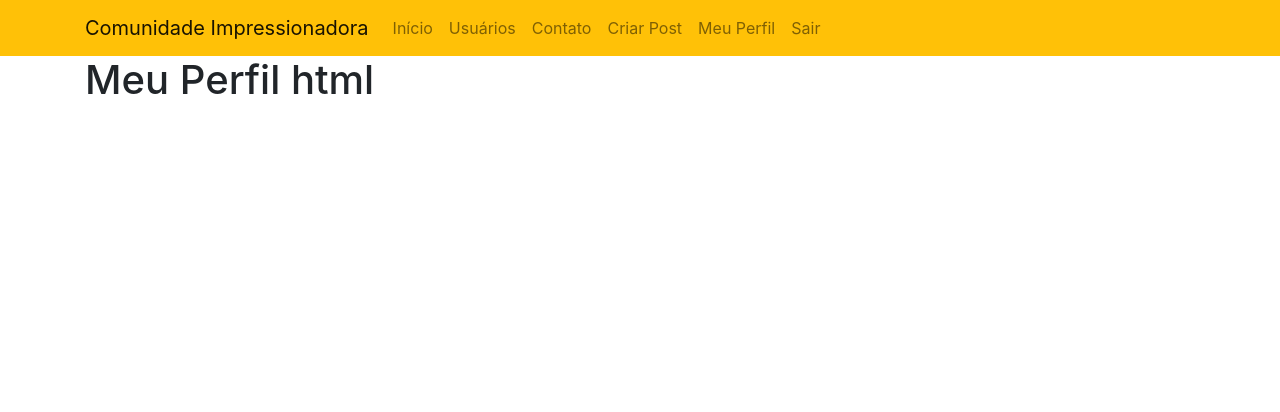
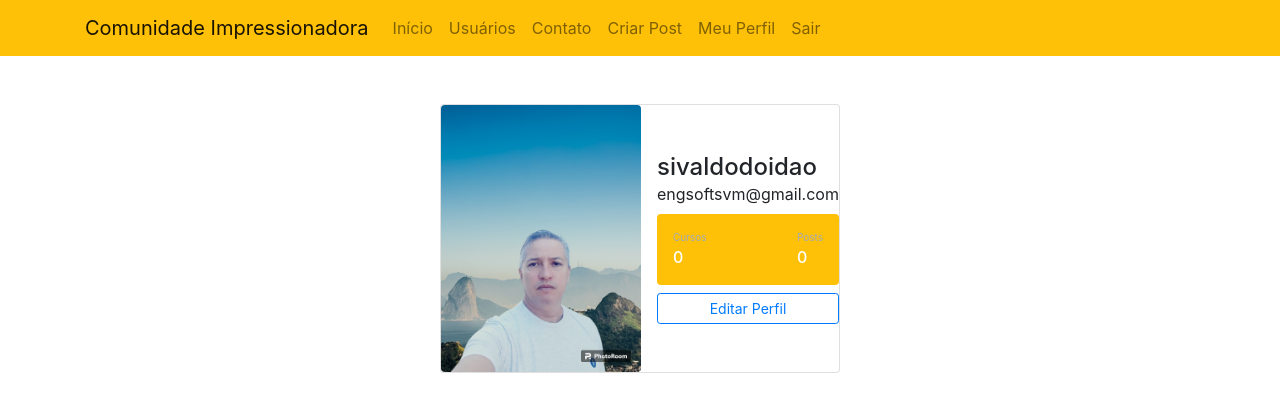
Before and after one commit to sivaldo-almeida1973/SiteComunidadePythonFlask, a Flask app: page /perfil in a window 1280 px wide. Shown: the top 412 px of the page. Run offline with Flask 3, Linux system fonts and the light colour scheme; a user stored in the database is signed in; some libraries are stand-ins or nearby versions.

Commit message:
Editando a Página de Perfil - HTML e CSS

```diff
--- a/comunidadeimpressionadora/static/style.css
+++ b/comunidadeimpressionadora/static/style.css
@@ -0,0 +1,41 @@
+
+
+
+.card{
+  width: 400px;
+  border: none;
+  border-radius: 10px;
+
+  background-color: #008B8B;
+}
+
+
+
+.stats{
+
+      background: #f2f5f8 !important;
+
+    color: #000 !important;
+}
+.articles{
+  font-size:10px;
+  color: #a1aab9;
+}
+.number1{
+  font-weight:500;
+}
+.followers{
+    font-size:10px;
+  color: #a1aab9;
+
+}
+.number2{
+  font-weight:500;
+}
+.rating{
+    font-size:10px;
+  color: #a1aab9;
+}
+.number3{
+  font-weight:500;
+}
--- a/comunidadeimpressionadora/templates/base.html
+++ b/comunidadeimpressionadora/templates/base.html
@@ -3,7 +3,7 @@
 <head>
     <meta charset="UTF-8">
     <title>Comunidade Impressionador</title>
-    <link rel="stylesheet" href="{{ url_for('static', filename='style.css') }}">
+    <link rel="stylesheet" type="text/css" href="{{ url_for('static', filename='style.css') }}">
     <link rel="stylesheet" href="https://stackpath.bootstrapcdn.com/bootstrap/4.1.3/css/bootstrap.min.css" integrity="sha384-MCw98/SFnGE8fJT3GXwEOngsV7Zt27NXFoaoApmYm81iuXoPkFOJwJ8ERdknLPMO" crossorigin="anonymous">
     {% block head %}
     {% endblock %}
--- a/comunidadeimpressionadora/templates/perfil.html
+++ b/comunidadeimpressionadora/templates/perfil.html
@@ -2,9 +2,39 @@
 
 {% block body %}
 
-    <div class="container" >
+   <div class="container mt-5 d-flex justify-content-center">
+        <div class="card p-0">
 
-         <h1>Meu Perfil html</h1>
-    </div>
+             <div class="d-flex align-items-center">
+
+                    <div class="image p-0">
+                        <img src="static/img/sivaldo-Photoroom.jpg" class="rounded" width="200">
+                    </div>
+
+                <div class="ml-3 w-100">
+
+                   <h4 class="mb-0 mt-0">{{ current_user.username }}</h4>
+                   <span>{{ current_user.email }} </span>
+
+           <div class="p-3 mt-2 bg-warning d-flex justify-content-between rounded text-white stats">  <!--inicio-->
+                <div class="d-flex flex-column">
+                    <span class="articles">Cursos</span>
+                    <span class="number1">0</span>
+                </div>
+
+                <div class="d-flex flex-column">
+                    <span class="rating">Posts</span>
+                    <span class="number3">0</span>
+                </div>
+           </div>  <!--fim-->
+
+
+                   <div class="button mt-2 d-flex flex-row align-items-center">
+                    <button class="btn btn-sm btn-outline-primary w-100">Editar Perfil</button>
+                   </div>
+                </div>
+             </div>
+        </div>
+   </div>
 
 {% endblock %}
```
Also changed, not shown: comunidadeimpressionadora/static/img/__init__.py (added), comunidadeimpressionadora/static/img/lucas.png (added), comunidadeimpressionadora/static/img/sivaldo-Photoroom.jpg (added), comunidadeimpressionadora/static/img/sivaldo.jpg (added), comunidadeimpressionadora/static/img/sivaldo2.png (added).
